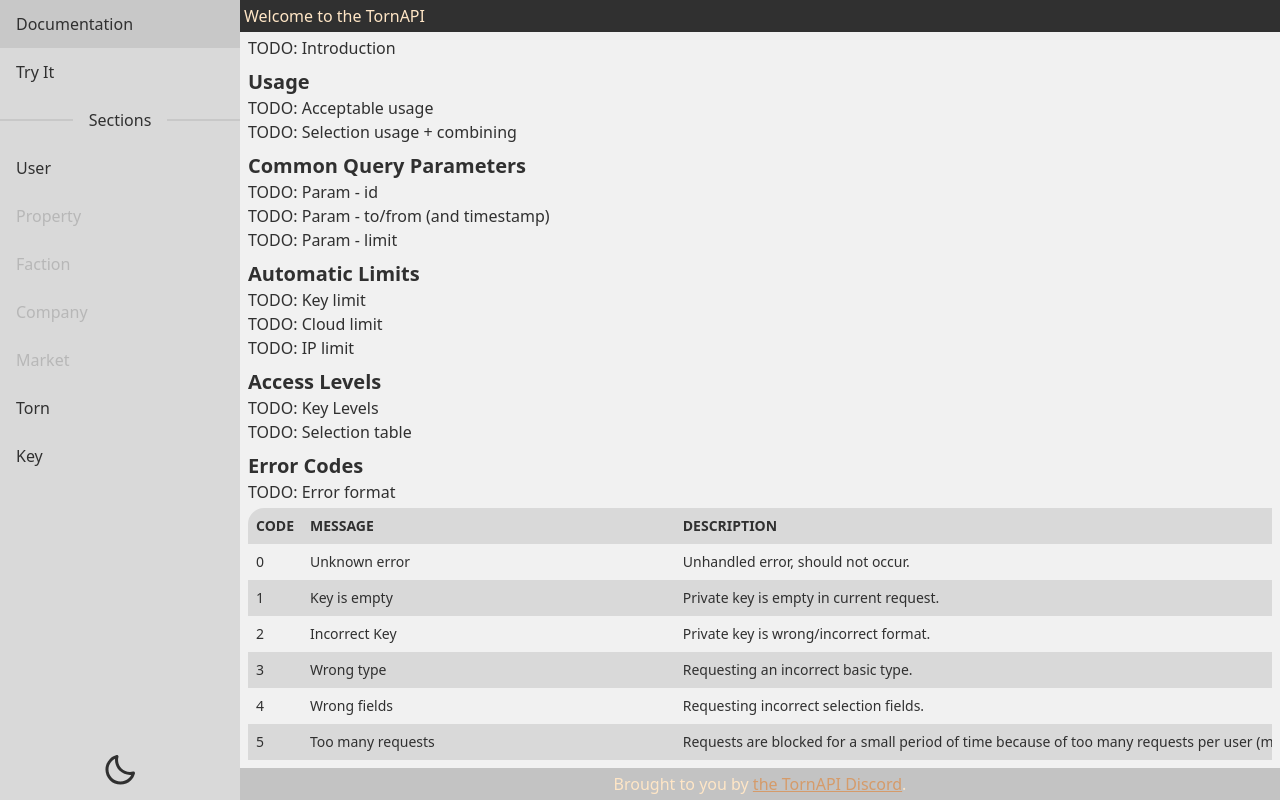
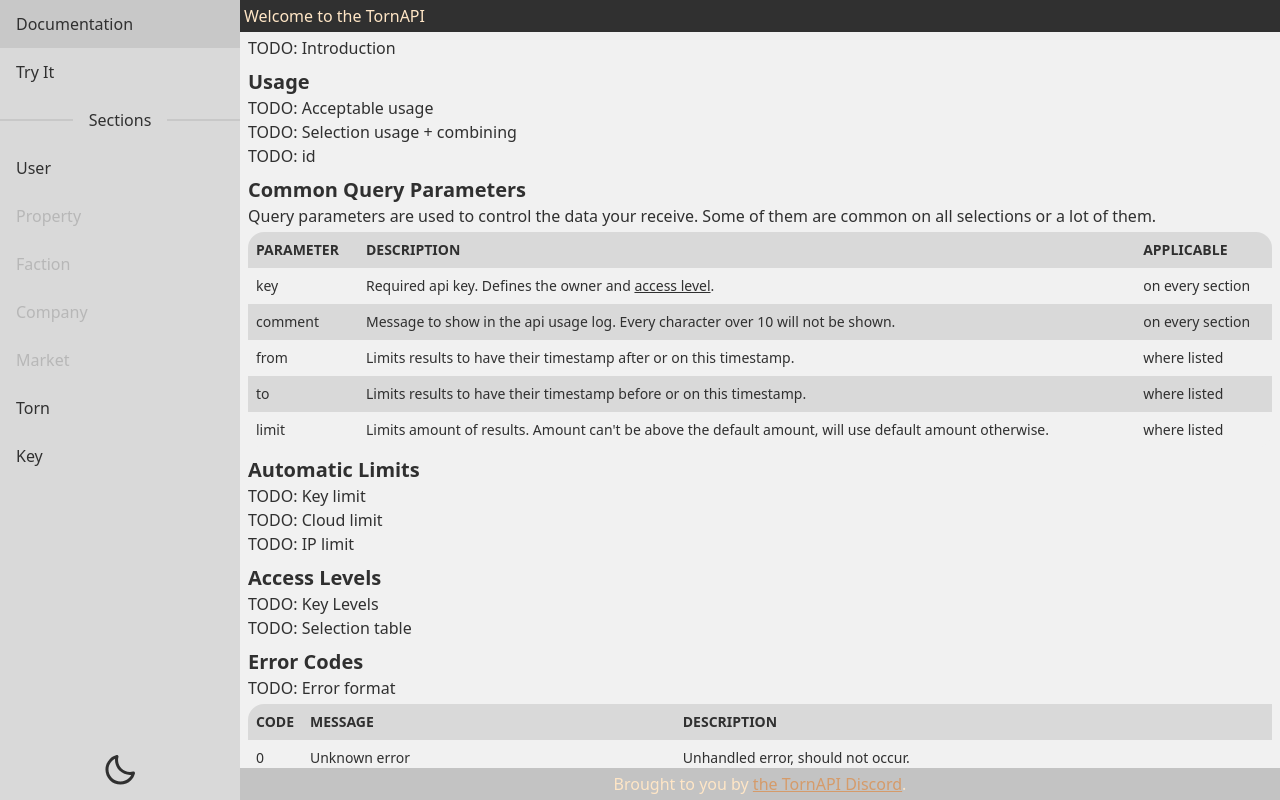
Before and after one commit to Torn-Playground/tornapi-documentation, a Next.js app: page / in a window 1280 px wide. Built offline with nearby package versions, Linux system fonts and the light colour scheme.

Commit message:
List common query parameters.

```diff
--- a/src/api-schema/schema.types.ts
+++ b/src/api-schema/schema.types.ts
@@ -1,3 +1,5 @@
+import { ReactNode } from "react";
+
 export type Section = {
     selections: Array<Selection>;
     defaultSelection: string | null;
@@ -52,7 +54,7 @@
 
 export interface Param {
     name: string;
-    description: string;
+    description: ReactNode;
 }
 
 export type Structure = {
--- a/src/app/page.tsx
+++ b/src/app/page.tsx
@@ -1,5 +1,6 @@
 import DocumentationTitle from "@/components/documentation/DocumentationTitle";
 import ErrorCodes from "@/components/documentation/ErrorCodes";
+import CommonQueryParams from "@/components/documentation/CommonQueryParams";
 
 // FIXME 2023/02/12 - Implement documentation page.
 
@@ -17,16 +18,13 @@
                 <ul>
                     <li>TODO: Acceptable usage</li>
                     <li>TODO: Selection usage + combining</li>
+                    <li>TODO: id</li>
                 </ul>
             </section>
             <section>
                 <DocumentationTitle id="query">Common Query Parameters</DocumentationTitle>
 
-                <ul>
-                    <li>TODO: Param - id</li>
-                    <li>TODO: Param - to/from (and timestamp)</li>
-                    <li>TODO: Param - limit</li>
-                </ul>
+                <CommonQueryParams />
             </section>
             <section>
                 <DocumentationTitle id="limits">Automatic Limits</DocumentationTitle>
--- /dev/null
+++ b/src/components/documentation/CommonQueryParams.tsx
@@ -0,0 +1,64 @@
+import { Param } from "@/api-schema/schema.types";
+import { LIMIT, TIME_FROM, TIME_TO } from "@/api-schema/common-params";
+import ExtendedLink from "@/components/global/extended-link/ExtendedLink";
+
+type CommonParam = {
+    param: Param;
+    everywhere?: boolean;
+};
+
+export default function CommonQueryParams() {
+    const params: Array<CommonParam> = [
+        {
+            param: {
+                name: "key",
+                description: (
+                    <>
+                        Required api key. Defines the owner and{" "}
+                        <ExtendedLink href={{ hash: "access-levels" }} className="link">
+                            access level
+                        </ExtendedLink>
+                        .
+                    </>
+                ),
+            },
+            everywhere: true,
+        },
+        {
+            param: {
+                name: "comment",
+                description: "Message to show in the api usage log. Every character over 10 will not be shown.",
+            },
+            everywhere: true,
+        },
+        { param: TIME_FROM },
+        { param: TIME_TO },
+        { param: LIMIT },
+    ];
+
+    return (
+        <section>
+            Query parameters are used to control the data your receive. Some of them are common on all selections or a lot of them.
+            <div className="overflow-x-auto mt-1">
+                <table className="table table-compact table-zebra w-full">
+                    <thead>
+                        <tr>
+                            <th>Parameter</th>
+                            <th>Description</th>
+                            <th>Applicable</th>
+                        </tr>
+                    </thead>
+                    <tbody>
+                        {params.map((commonParam) => (
+                            <tr key={commonParam.param.name}>
+                                <td>{commonParam.param.name}</td>
+                                <td>{commonParam.param.description}</td>
+                                <td>{commonParam.everywhere ? "on every section" : "where listed"}</td>
+                            </tr>
+                        ))}
+                    </tbody>
+                </table>
+            </div>
+        </section>
+    );
+}
```
